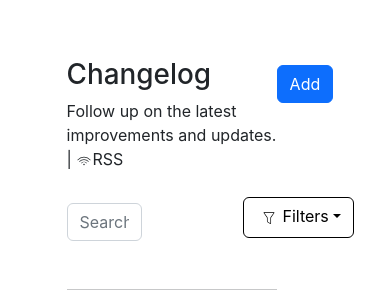
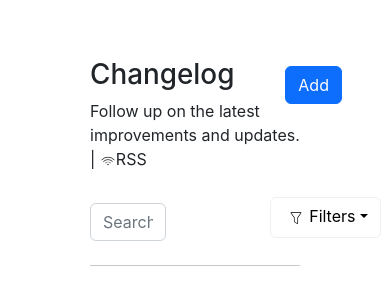
Before and after one commit to markactech/changelogapp, a React (Create React App) app: page / in a window 390 px wide. Shown: the top 300 px of the page. Built offline with nearby package versions, Linux system fonts and the light colour scheme.

Commit message:
responsive

```diff
--- a/src/App.module.css
+++ b/src/App.module.css
@@ -1,5 +1,5 @@
 .fullbody{
-  margin-left: 9%;
+  margin-left: 15%;
   padding: 5%;
   width: 70%;
   margin-bottom: 200px;
@@ -11,7 +11,7 @@
   /* background-color: aquamarine; */
 }
 .plusebutton{
-  margin-left: 92%;
+  margin-left: 87%;
   color: rgb(184, 175, 175) ;
   position: relative;
   bottom: 48px;
@@ -26,14 +26,14 @@
 }
 .addbutton{
 
-  margin-left: 100%;
+  margin-left: 93%;
   /* margin-bottom: px; */
  position: relative;
-top: 45px;
+top: 46px;
 
 }
 .filterbutton{
-margin-left: 70%;
+margin-left: 73%;
 margin-top: 10px;
 
 
@@ -58,19 +58,19 @@ margin-top: 10px;
 .date{
   position: relative;
   right: 25%;
-  font-weight: bold;
+  /* font-weight: bold; */
 }
 
 .new{
 position: relative;
 bottom: 40px;
 border: none;
-background-color: #E1FBF4 !important;
-color: #4dff00 !important;
+background-color: #00ffbb !important;
+color: hsla(0, 0%, 100%, 0.754) !important;
 }
 .deteleicon{
  position: relative;
- left: 90%;
+ left: 85%;
  position: relative;
   bottom: 45px;
   color: red;
@@ -80,3 +80,10 @@ color: #4dff00 !important;
   position: relative;
   top: 25px;
 }
+
+.filterdropdown{
+  width: 150%;
+  height: 200px;
+  /* margin: 10px; */
+  padding: 10%;
+}
--- a/src/Form.js
+++ b/src/Form.js
@@ -47,10 +47,10 @@ const Form = ({ setBlogPost, blogpost, onCancel, removePost }) => {
   };
 
   return (
-    <div className="container  mb-2" style={{ width: "50%" }}>
+    <div className="container  mb-2" style={{ width: "101%" }}>
       <div className="card">
         <div className="card-body">
-          <h5 className="card-title">Add New Image</h5>
+          <h5 className="card-title">Add New Blog</h5>
           <input
             type="text"
             className="form-control mb-2"
--- a/src/SearchInput.js
+++ b/src/SearchInput.js
@@ -41,17 +41,21 @@ export default function SearchInput() {
             <Dropdown className={styles.filterbutton}>
               <Dropdown.Toggle
                 variant="outline-light"
-                style={{ color: "black", border: "1px solid black" }}
+                style={{ color: "black", border: "1px solid #EEF0F2" }}
               >
                 <CiFilter style={{ marginBottom: "10px", margin: "5px" }} />
                 Filters
               </Dropdown.Toggle>
 
-              <Dropdown.Menu>
+              <Dropdown.Menu className={styles.filterdropdown}>
+                <p>Filter</p>
                 {/* Add Dropdown.Item components for each filter option */}
-                <Dropdown.Item>Action</Dropdown.Item>
-                <Dropdown.Item>Another action</Dropdown.Item>
-                <Dropdown.Item>Something else</Dropdown.Item>
+                <hr />
+                <Dropdown.Item>New</Dropdown.Item>
+                <Dropdown.Item>All entries</Dropdown.Item>
+                <Dropdown.Item>Improved</Dropdown.Item>
+                <Dropdown.Item>Fixed</Dropdown.Item>
+
               </Dropdown.Menu>
             </Dropdown>
           </Col>
--- a/src/ViewForm.js
+++ b/src/ViewForm.js
@@ -22,18 +22,18 @@ function ViewForm({ blogpost, onRemove }) {
   };
 
   return (
-    <div className="container mt-5">
+    <div className="container mt-4">
       <hr />
       {blogpost.map((post) => (
         <>
         <div
           key={post.id}
           className="mb-5"
-          style={{ borderRadius: "8px", margin: "6%", marginLeft: "20%" }}
+          style={{ borderRadius: "8px", margin: "2%", marginLeft: "20%" }}
         >
           <div className={styles.dateandnew}>
             <p className={styles.date}>{getCurrentDate()}</p>{" "}
-            <Badge className={styles.new} pill  style={{color:"white"}} >New</Badge>
+            <Badge className={styles.new} pill  style={{}} >New</Badge>
           </div>{" "}
           {/* Display current date */}
           <div className="d-flex justify-content-between align-items-center mb-1">
```
